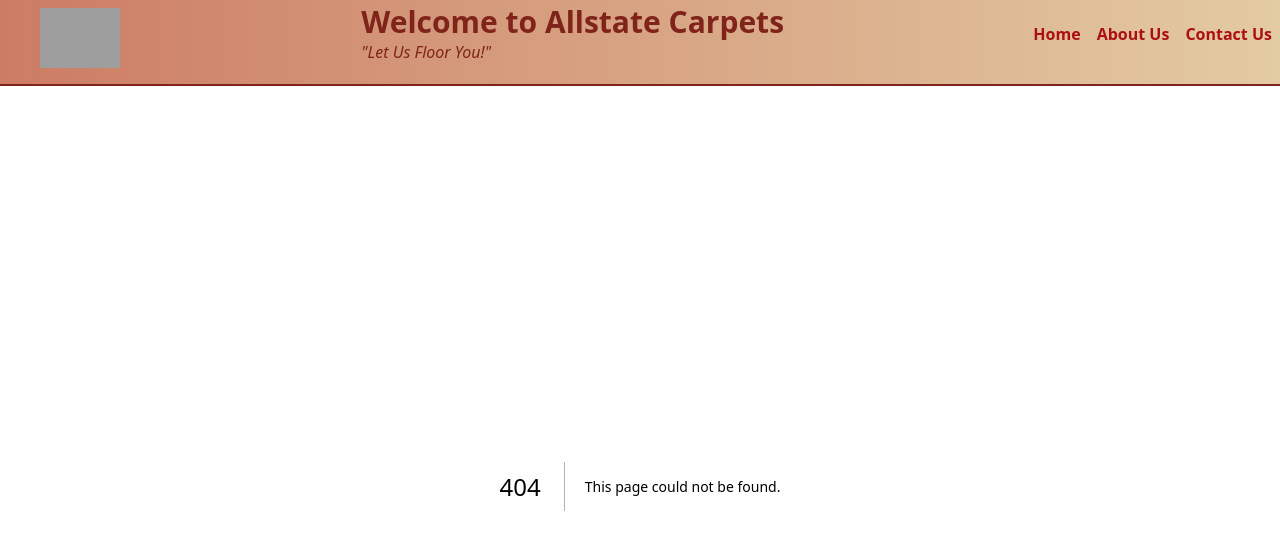
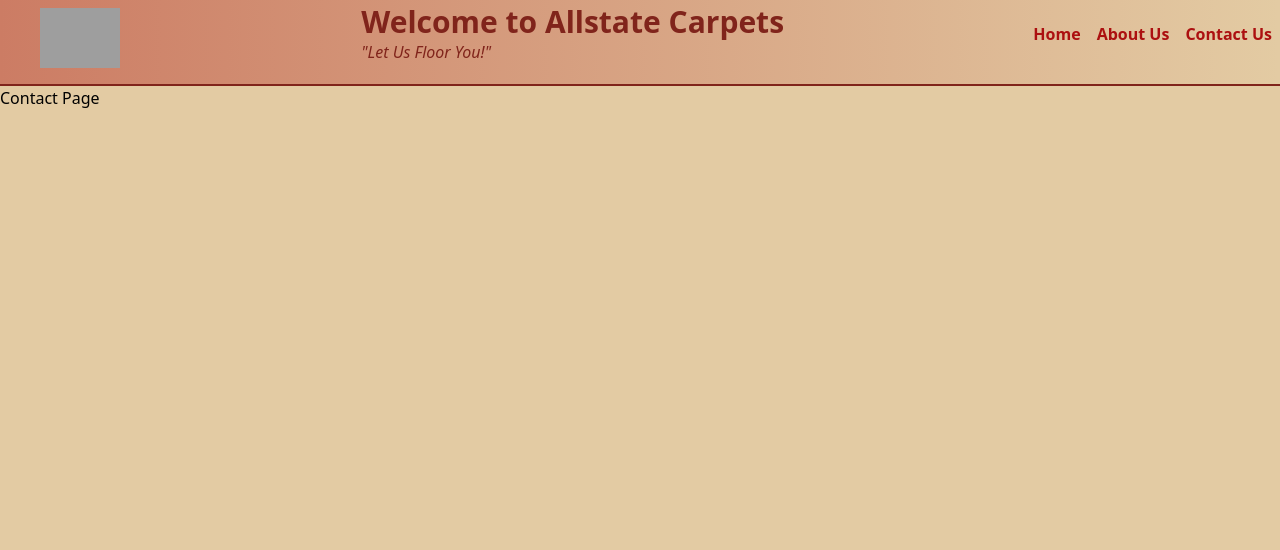
Before and after one commit to sramalho94/AllstateCarpets, a Next.js app in the folder allstate-carpets-next/: page /contact in a window 1280 px wide. Before the commit this address had no page. Shown: the top 550 px of the page. Built offline with nearby package versions, Linux system fonts and the light colour scheme; grey boxes are pictures that could not be loaded.

Commit message:
set up skeleton for contact component

```diff
--- /dev/null
+++ b/allstate-carpets-next/app/contact/page.jsx
@@ -0,0 +1,12 @@
+const Contact = () => {
+  return (
+    <div
+      id="contact-container"
+      className="bg-[#e3cba3] flex flex-col h-fit md:h-screen"
+    >
+      <h1>Contact Page</h1>
+    </div>
+  )
+}
+
+export default Contact
```
